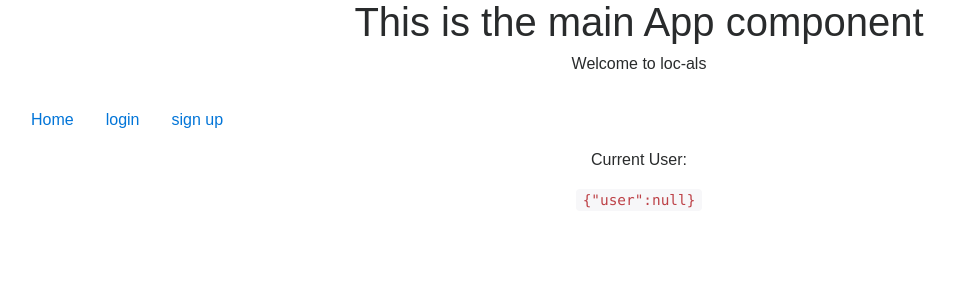
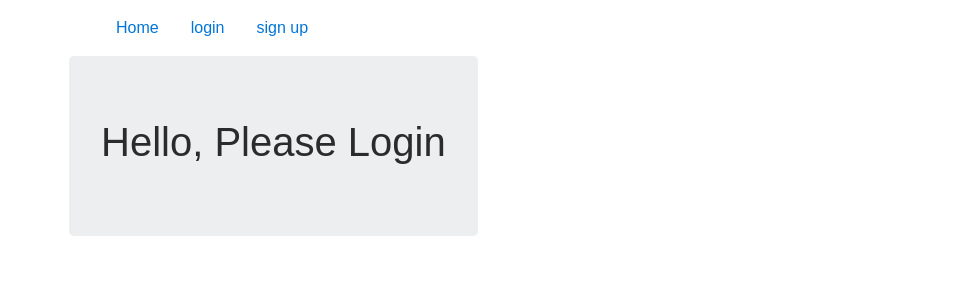
Before and after one commit to elinley1/-Loc-als, a React (Create React App) app: page / in a window 1280 px wide. Shown: the top 300 px of the page, without its empty margins (1-956 px from the left). Built offline with nearby package versions, Linux system fonts and the light colour scheme; no server answers.

Commit message:
Added some basic layout.

```diff
--- a/src/App.jsx
+++ b/src/App.jsx
@@ -7,12 +7,14 @@ import SignupForm from './components/SignupForm'
 import Header from './components/Header'
 import Home from './components/Home'
 import Blogs from './Pages/Blog'
+import {Grid, Container} from 'react-bootstrap'
 
 import {Nav, NavItem, Navbar, NavDropdown, MenuItem} from 'react-bootstrap';
 
 const DisplayLinks = props => {
+	var links = null;
 	if (props.loggedIn) {
-		return (
+		links = (
 			<nav className="navbar">
 				<ul className="nav">
 					<li className="nav-item">
@@ -29,7 +31,7 @@ const DisplayLinks = props => {
 			</nav>
 		)
 	} else {
-		return (
+		links = (
 			<nav className="navbar">
 				<ul className="nav">
 					<li className="nav-item">
@@ -51,6 +53,8 @@ const DisplayLinks = props => {
 			</nav>
 		)
 	}
+
+	return (<Grid>{ links }</Grid>)
 }
 
 class App extends Component {
@@ -116,12 +120,11 @@ class App extends Component {
 	render() {
 		return (
 			<div className="App">
-				<h1>This is the main App component</h1>
-				<Header user={this.state.user} />
 				{/* LINKS to our different 'pages' */}
 				<DisplayLinks _logout={this._logout} loggedIn={this.state.loggedIn} />
 				{/*  ROUTES */}
 				{/* <Route exact path="/" component={Home} /> */}
+
 				<Route exact path="/" render={() => <Home user={this.state.user} />} />
 				<Route
 					exact
--- a/src/components/Home.jsx
+++ b/src/components/Home.jsx
@@ -1,26 +1,32 @@
 import React from 'react'
+import { Grid, Col, Row, Jumbotron } from 'react-bootstrap';
 // TODO - add proptypes
 
 const Home = props => {
+	var jumbo = null;
 	if (props.user) {
-		return (
-			<div className="Home">
-				<p>Current User:</p>
+		jumbo = (
+			<Jumbotron>
+				<h1>Hello, {props.user.firstName}</h1>
 				<code>
 					{JSON.stringify(props)}
 				</code>
-			</div>
+			</Jumbotron>
 		)
 	} else {
-		return (
-			<div className="Home">
-				<p>Current User:</p>
-				<code>
-					{JSON.stringify(props)}
-				</code>
-			</div>
+		jumbo = (
+			<Jumbotron>
+				<h1>Hello, Please Login</h1>
+			</Jumbotron>
 		)
 	}
+
+	return (<Grid>
+		<Row>
+			<Col size="col-md-12">
+				{jumbo}
+			</Col></Row>
+	</Grid>);
 }
 
 export default Home
--- a/src/components/SignupForm.jsx
+++ b/src/components/SignupForm.jsx
@@ -2,7 +2,7 @@ import React, { Component } from 'react'
 import {FormControl, FormGroup, ControlLabel, HelpBlock, Checkbox, Radio, Button} from 'react-bootstrap';
 import axios from 'axios'
 import { Redirect } from 'react-router-dom'
-import { Col, Row, Container } from "../components/Grid";
+import { Col, Row, Grid } from "react-bootstrap";
 import { Input, TextArea, FormBtn } from "../components/Form";
 
 class SignupForm extends Component {
@@ -24,8 +24,7 @@ class SignupForm extends Component {
 	}
 	handleSubmit(event) {
 		event.preventDefault()
-		axios
-			.post('/api/v1/User', {
+		axios.post('/api/v1/User', {
 			firstName: this.state.firstName,
 			lastName: this.state.lastName,
 			local: {
@@ -58,10 +57,10 @@ class SignupForm extends Component {
 			return <Redirect to={{ pathname: this.state.redirectTo }} />
 		}
 		return (
-			<Container>
+			<Grid>
 				<h1>Signup form</h1>
                 <Row>
-                    <Col size="col-md-6">
+                    <Col size="col-md-12">
                         <form>
                             <Input
                                 type="text"
@@ -144,7 +143,7 @@ class SignupForm extends Component {
                         </form>
                     </Col>
                 </Row>
-            </Container>
+            </Grid>
     	);
 	}
 }
```
Lines whose indentation alone changed are shown as unchanged.
